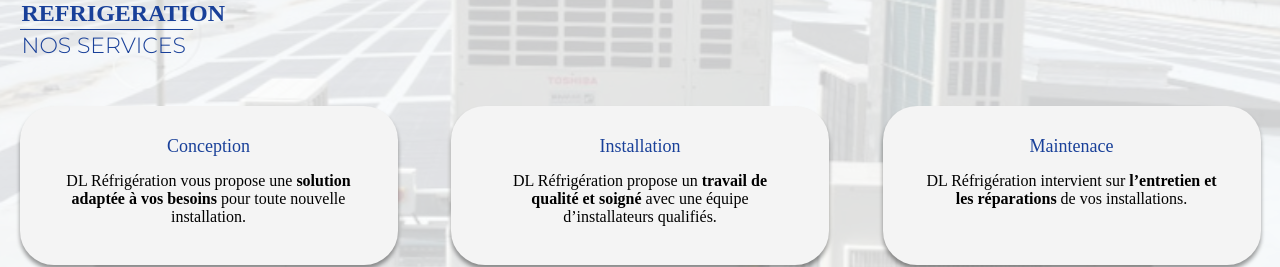
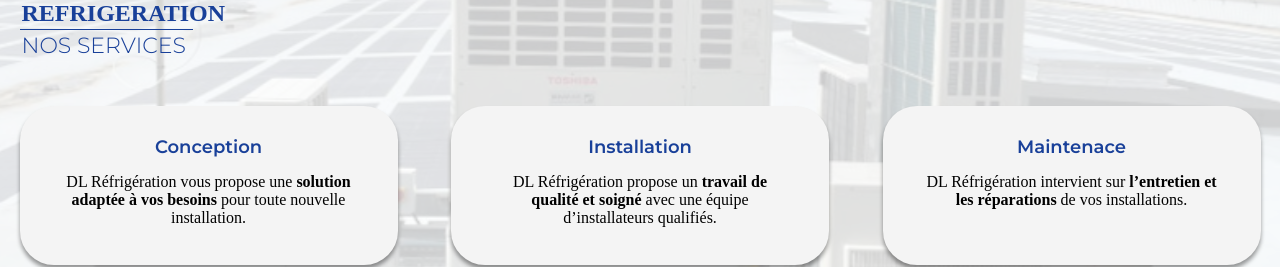
Before and after one commit to gaelmahe1/dl-ref, a React (Vite) app: page / in a window 1280 px wide. Shown: the part 1279-1546 px from the top of the page. Built offline with nearby package versions, Linux system fonts and the light colour scheme; a web font is replaced by a local one.

Commit message:
font changed

```diff
--- a/src/components/Dlservice/Service.css
+++ b/src/components/Dlservice/Service.css
@@ -25,9 +25,11 @@
     margin: 0;
     margin-bottom: 15px;
     padding: 0;
-    font-weight: 400;
     font-size: 18px;
     color: var(--blue-color);
+    font-family: 'Montserrat';
+    font-style: normal;
+    font-weight: 600;
 }
 
 .service-items p {
```
